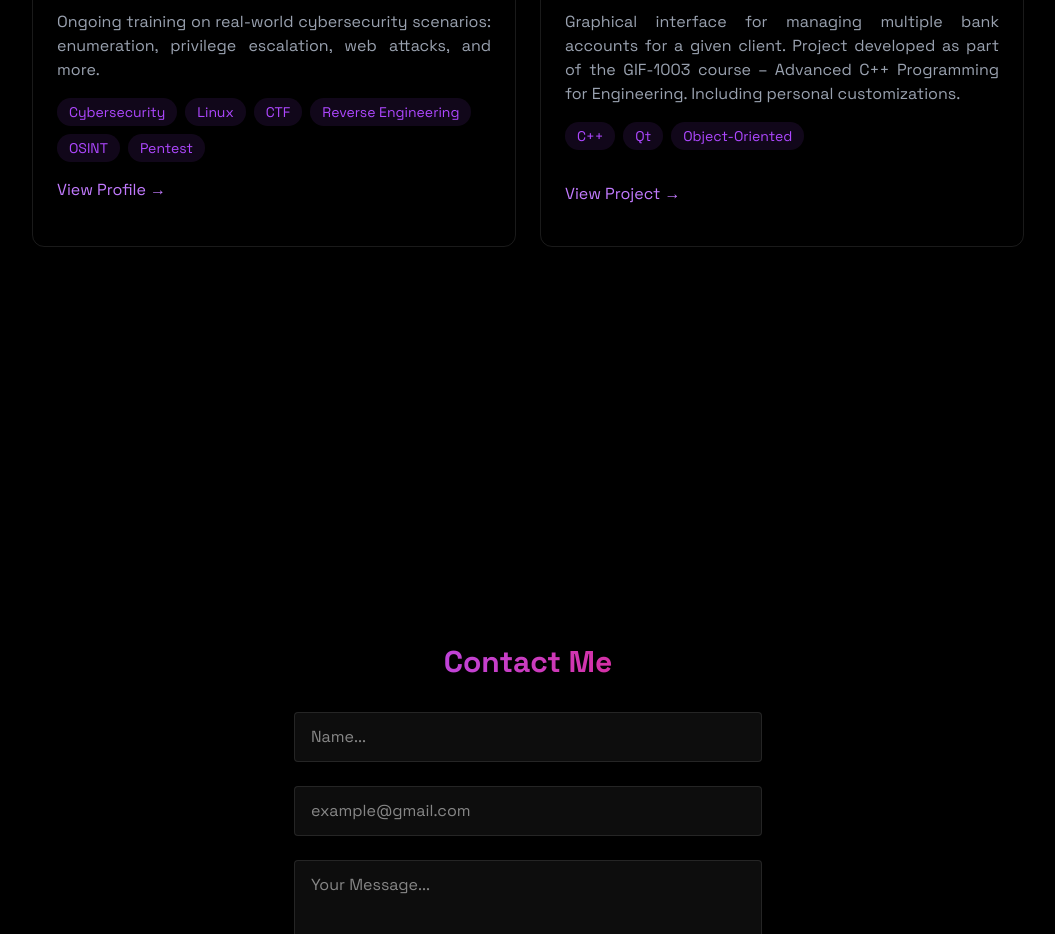
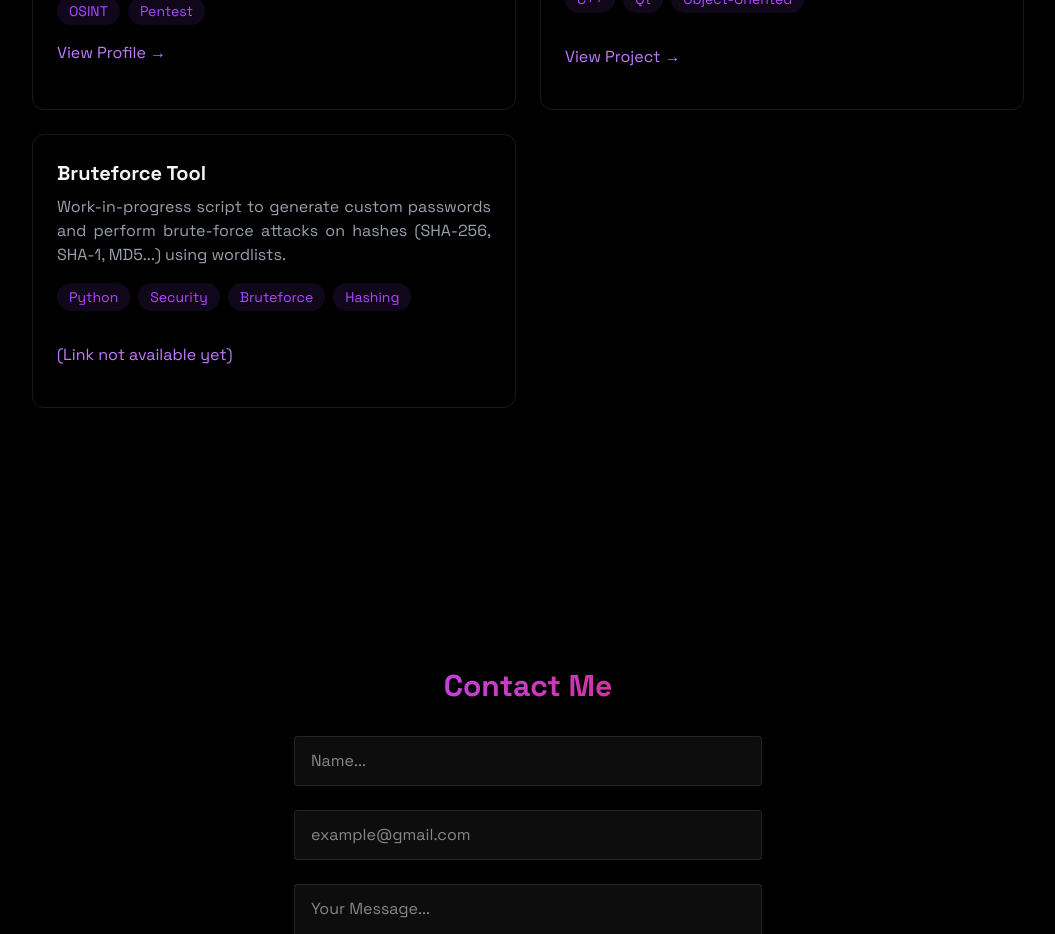
Before and after one commit to Romain1309/romain-gardet-portfolio, a React (Vite) app: page / in a window 1280 px wide. Shown: the part 2600-3534 px from the top of the page, without its empty margins (112-1167 px from the left). Built offline with nearby package versions, Linux system fonts and the light colour scheme.

Commit message:
Add new project for portfolio

```diff
--- a/src/components/sections/Projects.jsx
+++ b/src/components/sections/Projects.jsx
@@ -77,6 +77,38 @@
                 </a>
               </div>
             </div>
+
+            <div className="p-6 rounded-xl border border-white/10 hover:-translate-y-1 hover:border-purple-500/30 hover:shadow transition-all">
+              <h3 className="text-xl font-bold mb-2">
+                {t("projects.bruteforce-tool.title")}
+              </h3>
+              <p className="text-gray-400 mb-4 text-justify">
+                {t("projects.bruteforce-tool.description")}
+              </p>
+              <div className="flex flex-wrap gap-2 mb-4">
+                {t("projects.bruteforce-tool.tags", { returnObjects: true }).map(
+                  (tag, key) => (
+                    <span
+                      key={key}
+                      className="bg-purple-500/10 text-purple-500 py-1 px-3 rounded-full text-sm hover:bg-purple-500/20 hover:shadow transition"
+                    >
+                      {tag}
+                    </span>
+                  )
+                )}
+              </div>
+              <div className="flex justify-between items-center">
+                <a
+                  href="#projects" //Lien à modifier plus tard
+                  //target="_blank"
+                  //rel="noopener noreferrer"
+                  className="text-purple-400 hover:text-purple-300 transition-colors my-4"
+                >
+                  {t("projects.bruteforce-tool.link")}
+                </a>
+              </div>
+            </div>
+
           </div>
         </div>
       </RevealOnScroll>
--- a/src/locales/en/translation.json
+++ b/src/locales/en/translation.json
@@ -82,6 +82,12 @@
       "description": "Graphical interface for managing multiple bank accounts for a given client. Project developed as part of the GIF-1003 course – Advanced C++ Programming for Engineering. Including personal customizations.",
       "tags": ["C++", "Qt", "Object-Oriented"],
       "link": "View Project →"
+    },
+    "bruteforce-tool": {
+      "title": "Bruteforce Tool",
+      "description": "Work-in-progress script to generate custom passwords and perform brute-force attacks on hashes (SHA-256, SHA-1, MD5...) using wordlists.",
+      "tags": ["Python", "Security", "Bruteforce", "Hashing"],
+      "link": "(Link not available yet)"
     }
   },
   "contact": {
--- a/src/locales/fr/translation.json
+++ b/src/locales/fr/translation.json
@@ -81,6 +81,12 @@
       "description": "Interface graphique permettant de gérer différents compte bancaires pour un client donné. Projet réalisé dans le cadre du cours GIF-1003 - Programmation avancée en C++ pour l'ingénierie. Avec ajout de modifications personnelles.",
       "tags": ["C++", "Qt", "Orienté objet"],
       "link": "Voir le projet →"
+    },
+    "bruteforce-tool": {
+      "title": "Outil de bruteforce",
+      "description": "Script en développement permettant de générer des mots de passe personnalisés et de lancer des attaques par force brute sur des hachages (SHA-256, SHA-1, MD5...) via des wordlists.",
+      "tags": ["Python", "Sécurité", "Bruteforce", "Hashing"],
+      "link": "(Lien pas encore disponible)"
     }
   },
   "contact": {
```
